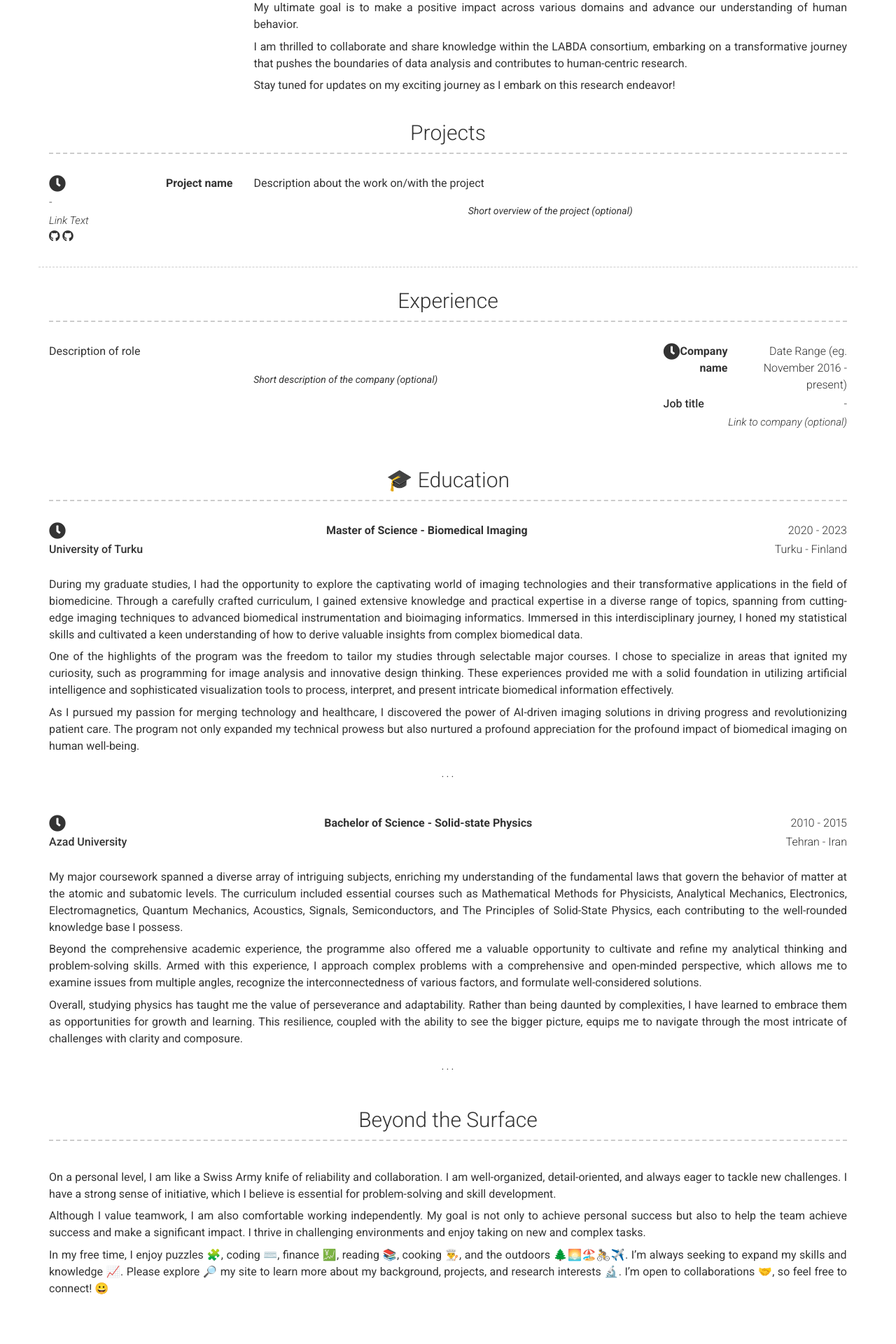
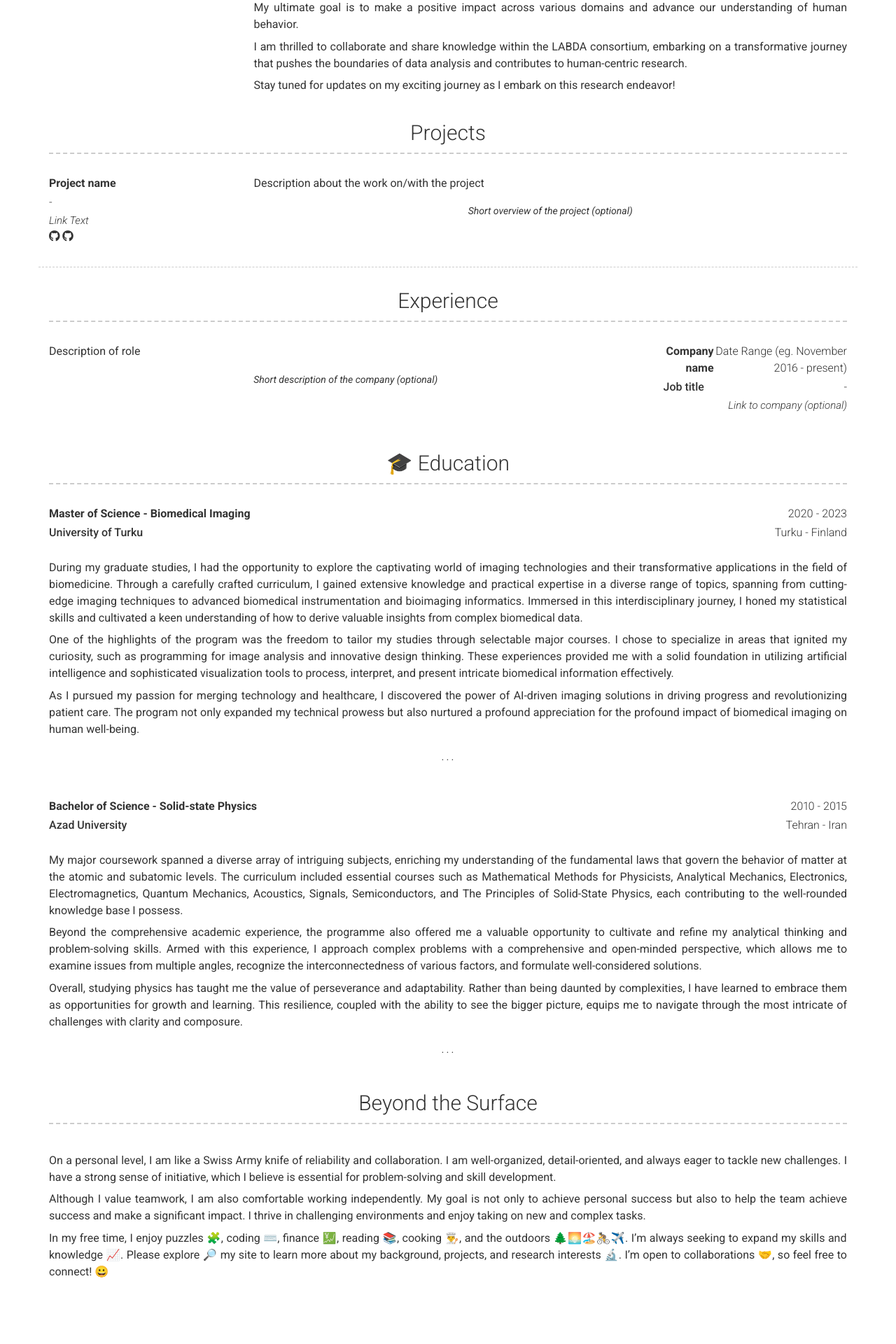
Before and after one commit to aminrezaei-img/CV, a Jekyll site: the page built from index.md, in a window 1280 px wide. Shown: the part 860-2780 px from the top of the page at 70% size. Built offline with Jekyll 4.4.1, drawn with Linux system fonts in a browser that asks for light colours; nearby versions of some CDN libraries.

Commit message:
Update section-list.html

```diff
--- a/_includes/section-list.html
+++ b/_includes/section-list.html
@@ -2,7 +2,6 @@
   <div class="row clearfix layout layout-{{item.layout | default: 'left'}} border-{{item.border | default: 'no'}}">
     <div class="col-xs-12 col-sm-4 col-md-3 col-print-12 details">
       <div style="display: flex; justify-content: space-between;">
-        <i class="fas fa-clock" style="font-size:24px;"></i>
         {%- if item.title -%}<p id="{{ item.title | slugify }}" style="font-weight: bold;">{{ item.title }}</p>{%- endif -%}
         {%- if item.caption -%}<p>{{ item.caption }}</p>{%- endif -%}
       </div>
```
